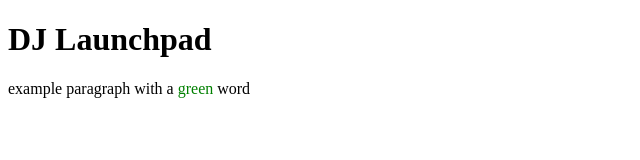
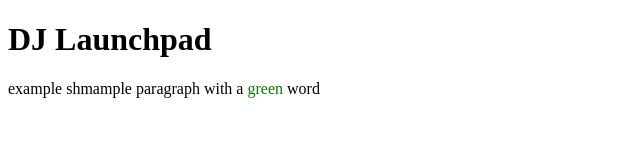
Before and after one commit to Jsimmons--dev/DJLaunchpad, a website: page public/index.html in a window 1280 px wide. Shown: the whole page, without its empty margins (0-640 px from the left). Drawn offline with Linux system fonts and the light colour scheme.

Commit message:
Example shmample

```diff
--- a/public/index.html
+++ b/public/index.html
@@ -7,7 +7,7 @@
 
 <h1>DJ Launchpad</h1>
 <div>
-    <p>example paragraph with a <span class="green">green</span> word</p>
+    <p>example shmample paragraph with a <span class="green">green</span> word</p>
 </div>
 
 </body>
```
